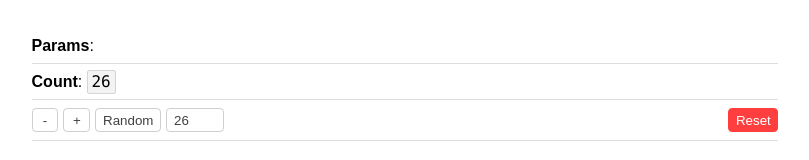
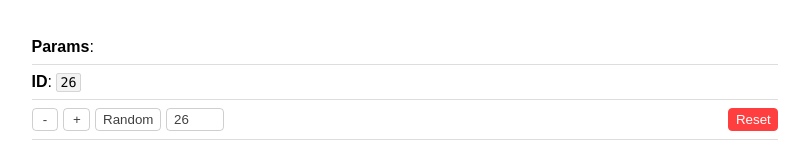
Before and after one commit to rafegoldberg/metrics-reducer-brainstorm, a React (Vite) app: page / in a window 1280 px wide. Shown: the part 307-467 px from the top of the page, without its empty margins (235-1044 px from the left). Built offline with nearby package versions, Linux system fonts and the light colour scheme; no server answers.

Commit message:
chore: touch ups

```diff
--- a/src/Comments/index.jsx
+++ b/src/Comments/index.jsx
@@ -6,11 +6,14 @@ import "./style.scss";
 const Comment = ({ email, ...c }) => (
   <li className="Comments-item">
     <small>
-      <a href={`mailto:${email}`}>{email}</a> left a comment on post{" "}
-      <small>
-        <code>{c.postId}</code>
-      </small>
-      :<p>{c.body}</p>
+      <b>
+        <a href={`mailto:${email}`}>{email}</a> left a comment on post{" "}
+        <small>
+          <code>{c.postId}</code>
+        </small>
+        :
+      </b>
+      <p style={{ marginTop: ".5em" }}>{c.body}</p>
     </small>
   </li>
 );
@@ -24,7 +27,7 @@ const Comments = () => {
       <b>Comments</b>
       <ul className="Comments">
         {comments.map((c) => (
-          <Comment {...c} />
+          <Comment key={`comment-${c.id}`} {...c} />
         ))}
       </ul>
     </React.Fragment>
--- a/src/Context.jsx
+++ b/src/Context.jsx
@@ -14,8 +14,8 @@ const createParams = ({ args = {}, method = "set", ...state }) => {
   const params = new URLSearchParams(`${state?.params || ""}`);
   if (["set", "append"].includes(method))
     for (const key in args) {
-      if (args?.[key]) params[method](key, args[key]);
-      else params.delete(key);
+      if ([null, undefined].includes(args[key])) params.delete(key);
+      else params[method](key, args[key]);
     }
   state.params = params;
   return state;
--- a/src/Counter/index.jsx
+++ b/src/Counter/index.jsx
@@ -12,10 +12,15 @@ const Counter = () => {
   return (
     <React.Fragment>
       <div className="topBar">
-        <span>
-          <b>Count</b>: <code>{state.id}</code>
+        <span style={{ whiteSpace: "nowrap", marginRight: ".5em" }}>
+          <b>ID</b>:{" "}
+          <small>
+            <code>{state.id}</code>
+          </small>
         </span>
-        <span style={{ textTransform: "capitalize" }}>{state.text}</span>
+        <span style={{ textTransform: "capitalize", textAlign: "right" }}>
+          {state.text}
+        </span>
       </div>
       <hr />
       <div className="buttonBar">
--- a/web.js
+++ b/web.js
@@ -12,3 +12,10 @@ const elem = (
 const root = document.getElementById("App");
 
 ReactDOM.render(elem, root);
+
+console.log(
+  "Run %c%s%c to see some cool shit happen.",
+  "font-weight:bold;font-family:fira code,source code pro,menlo,monospace",
+  "dispatcher.params('set', { _embed: 'comments' })",
+  ""
+);
```
